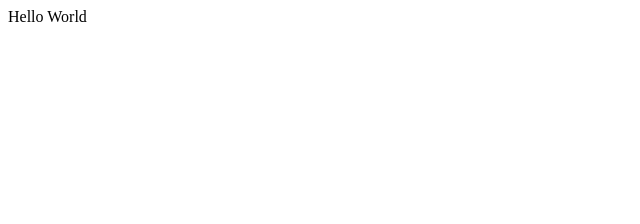
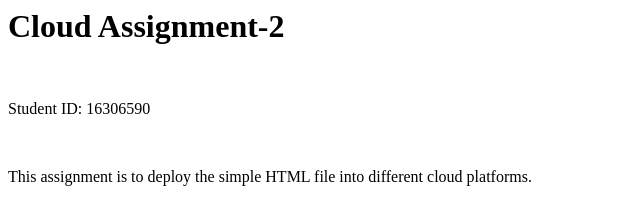
Before and after one commit to Jakkula134/cloud, a website: page index.html in a window 1280 px wide. Shown: the whole page, without its empty margins (0-640 px from the left). Drawn offline with Linux system fonts and the light colour scheme.

Commit message:
Added the HTML file

```diff
--- a/app.js
+++ /dev/null
@@ -1,6 +0,0 @@
-const port = process.env.PORT||3000
-
-app.listen(port, () => {
-    console.log(`Example app listening at http://localhost:${port}`)
-
-})
--- a/index.html
+++ b/index.html
@@ -3,6 +3,8 @@
         <title> Cloud Assignment</title>
     </head>
     <body>
-        <p>Hello World</p>
+        <h1>Cloud Assignment-2</h1><br>
+        <p> Student ID: 16306590</p><br>
+        <p> This assignment is to deploy the simple HTML file into different cloud platforms.</p>
     </body>
 </html>
```
